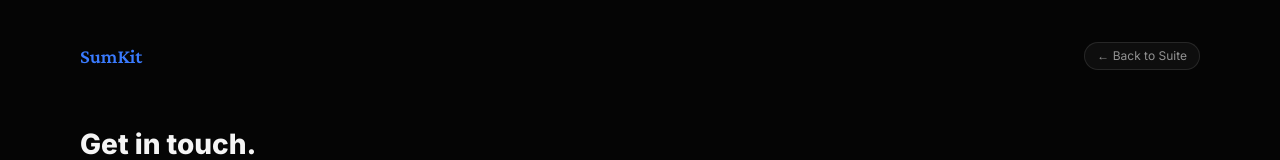
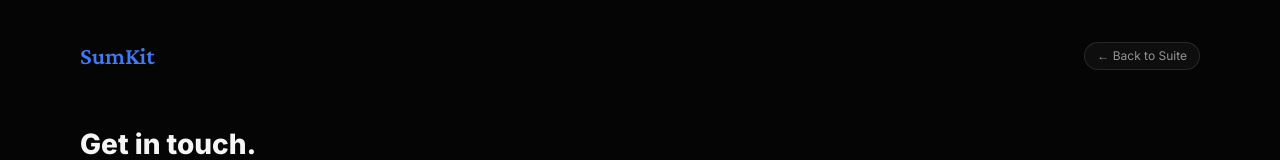
Before and after one commit to 1ibno/sumkit-suite, a Next.js app: page /contact in a window 1280 px wide. Shown: the top 160 px of the page. Built offline with nearby package versions, Linux system fonts and the light colour scheme.

Commit message:
Update page.tsx - font resizing

```diff
--- a/src/app/contact/page.tsx
+++ b/src/app/contact/page.tsx
@@ -57,7 +57,7 @@ export default function Contact() {
       <div className="mx-auto max-w-content">
         {/* Header */}
         <header className="flex h-16 items-center justify-between">
-          <a href="/" className="font-[family-name:var(--font-crimson)] text-xl font-semibold text-accent">SumKit</a>
+          <a href="/" className="font-[family-name:var(--font-crimson)] text-2xl font-semibold text-accent">SumKit</a>
           <a href="/" className="flex h-7 items-center rounded-pill border border-[rgba(255,255,255,0.10)] bg-[rgba(255,255,255,0.04)] px-3 transition-colors hover:border-[rgba(255,255,255,0.20)] hover:bg-[rgba(255,255,255,0.06)]">
             <span className="text-xs text-text-secondary">← Back to Suite</span>
           </a>
```
